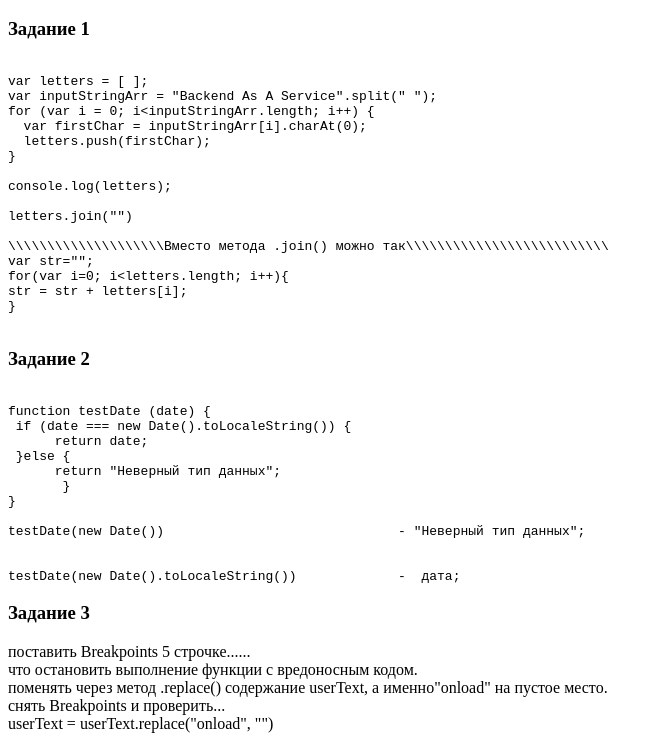
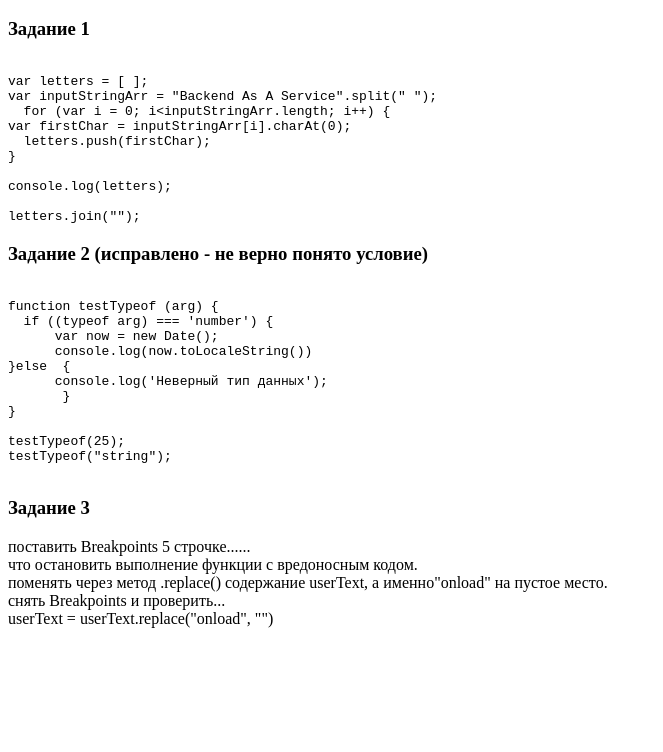
Before and after one commit to Di-Shat/JS-lesson-02, a plain HTML site: page index.html in a window 1280 px wide. Shown: the part 48-800 px from the top of the page, without its empty margins (0-663 px from the left). Drawn offline with Linux system fonts and the light colour scheme.

Commit message:
fixed second task

```diff
--- a/index.html
+++ b/index.html
@@ -10,37 +10,30 @@ margin: 80px 0;
 <xmp>
 var letters = [ ];
 var inputStringArr = "Backend As A Service".split(" ");
-for (var i = 0; i<inputStringArr.length; i++) {
-  var firstChar = inputStringArr[i].charAt(0);
+  for (var i = 0; i<inputStringArr.length; i++) {
+var firstChar = inputStringArr[i].charAt(0);
   letters.push(firstChar);
 }
 
 console.log(letters);
 
-letters.join("")
-
-\\\\\\\\\\\\\\\\\\\\Вместо метода .join() можно так\\\\\\\\\\\\\\\\\\\\\\\\\\
-var str="";
-for(var i=0; i<letters.length; i++){
-str = str + letters[i];
-}
-
+letters.join("");
 </xmp>
 
-<h3>Задание 2</h3>
+<h3>Задание 2 (исправлено - не верно понято условие)</h3>
 <xmp>
-function testDate (date) {
- if (date === new Date().toLocaleString()) {
-      return date;
- }else {
-      return "Неверный тип данных";
+function testTypeof (arg) {
+  if ((typeof arg) === 'number') {
+      var now = new Date();
+      console.log(now.toLocaleString())
+}else  {
+      console.log('Неверный тип данных');
        }
 }
 
-testDate(new Date())                              - "Неверный тип данных";
+testTypeof(25);
+testTypeof("string");
 
-
-testDate(new Date().toLocaleString())             -  дата;
 </xmp>
 
 <h3>Задание 3</h3>
```
